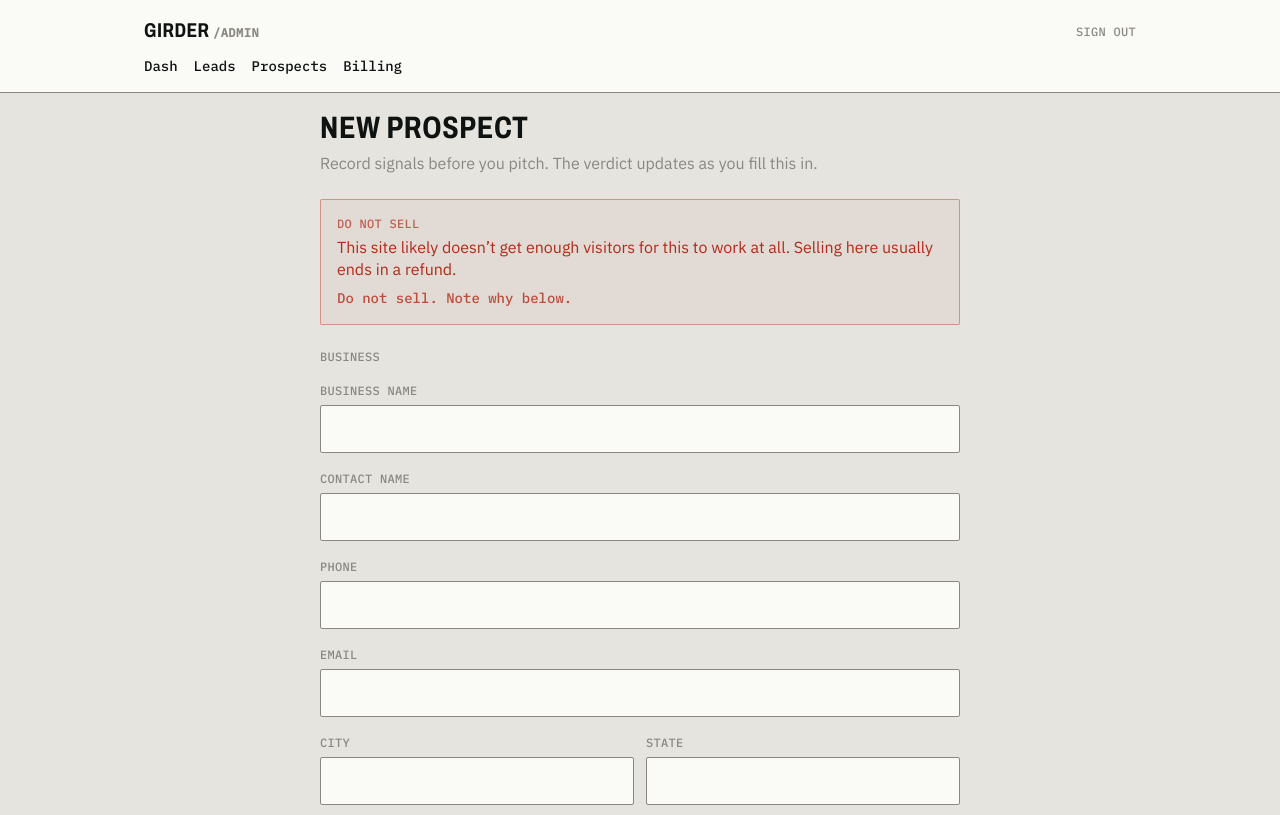
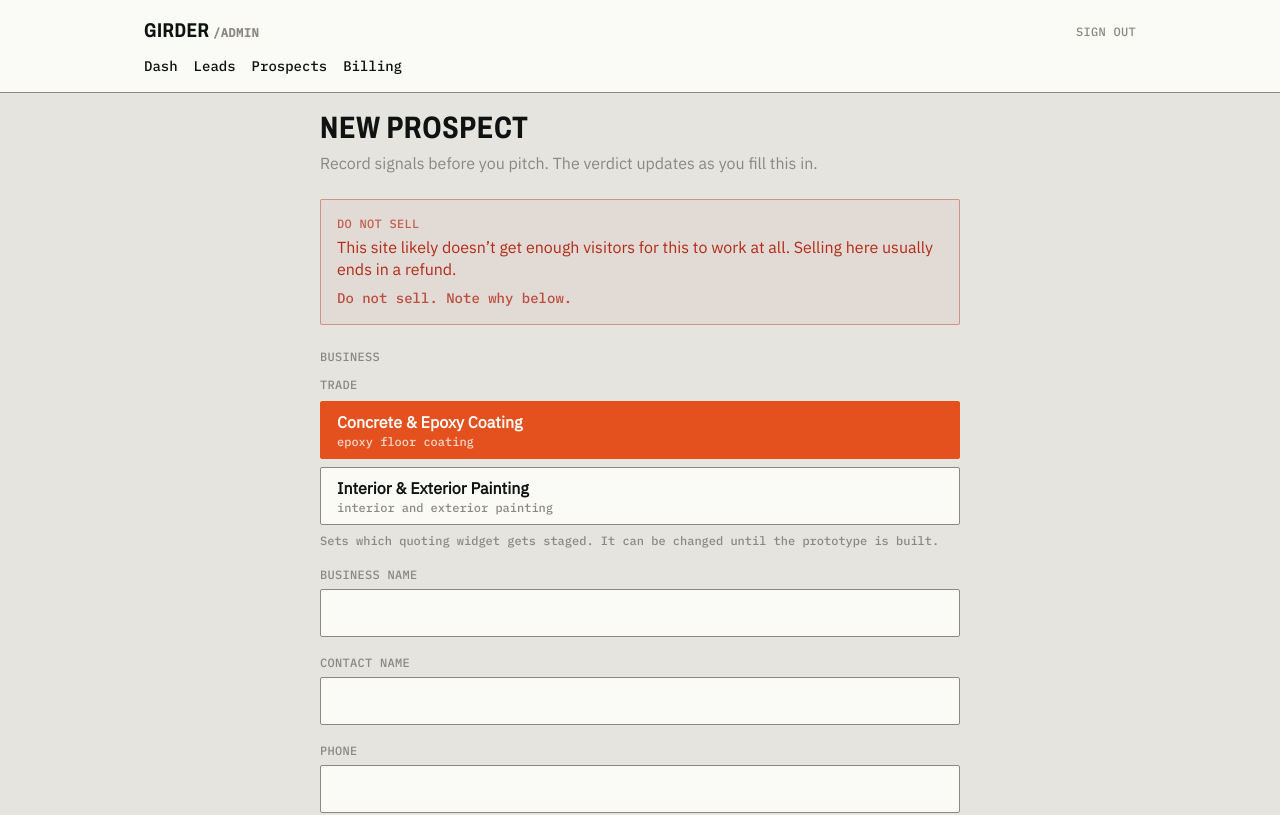
Before and after one commit to dawsennelsonv1-eng/nva-web-solutions, a Next.js app: page /admin/prospects/new in a window 1280 px wide. Shown: the top 815 px of the page. Built offline with nearby package versions, Linux system fonts and the light colour scheme; no server answers.

Commit message:
phase 11: painting live end to end

```diff
--- a/components/admin/ProspectForm.tsx
+++ b/components/admin/ProspectForm.tsx
@@ -5,6 +5,7 @@ import { useRouter } from 'next/navigation';
 import { scoreProspect, type ScorecardInput, type QualificationBand } from '@/lib/prospects/scorecard';
 import { upsertProspectAction } from '@/app/actions/prospects';
 import type { ProspectStatus } from '@/types';
+import { getRegisteredVerticals } from '@/lib/verticals/manifest';
 
 /**
  * components/admin/ProspectForm.tsx — the qualification scorecard as a
@@ -17,6 +18,22 @@ import type { ProspectStatus } from '@/types';
  * 360PX FIRST: single column throughout, no side-by-side layout, every
  * touch target at least 44px tall — this gets used mid-sales-call.
  */
+
+/**
+ * PHASE 11. Read from the registry rather than hardcoded, so this list can
+ * never disagree with what the product can actually build. A vertical that is
+ * not registered cannot be staged — which is the correct failure: it means the
+ * admin can only sell what the widget can quote.
+ *
+ * Computed at module scope, once. getRegisteredVerticals() is pure and the
+ * registry does not change at runtime, so there is nothing to recompute per
+ * render and nothing to put in state.
+ */
+const VERTICAL_OPTIONS = getRegisteredVerticals().map((v) => ({
+  id: v.id,
+  label: v.copy.adminVerticalLabel,
+  tradeNoun: v.copy.tradeNoun,
+}));
 
 const BAND_STYLE: Record<QualificationBand, string> = {
   strong: 'border-cure/40 bg-cure/5 text-cure',
@@ -42,7 +59,7 @@ export interface ProspectFormValues {
 
 const EMPTY: ProspectFormValues = {
   businessName: '', contactName: '', phone: '', email: '', city: '', state: '', websiteUrl: '',
-  vertical: 'epoxy', qualificationNotes: '', status: 'new',
+  vertical: VERTICAL_OPTIONS[0]?.id ?? 'epoxy', qualificationNotes: '', status: 'new',
   scorecard: {
     hasGoogleAds: false, googleReviewCount: 0, searchRank: 'unknown',
     estimatedMonthlyTraffic: 0, hasQuoteOrPricingTool: null, siteLooksAbandoned: null,
@@ -101,6 +118,39 @@ export function ProspectForm({ initial }: { initial?: ProspectFormValues }) {
 
       <fieldset className="space-y-3">
         <legend className="font-data text-xs uppercase tracking-wide text-rule">Business</legend>
+
+        <div className="space-y-2">
+          <span id="vertical-label" className="block font-data text-xs uppercase tracking-wide text-rule">
+            Trade
+          </span>
+          <div className="space-y-2" role="radiogroup" aria-labelledby="vertical-label">
+            {VERTICAL_OPTIONS.map((v) => {
+              const active = v.id === values.vertical;
+              return (
+                <button
+                  key={v.id}
+                  type="button"
+                  role="radio"
+                  aria-checked={active}
+                  onClick={() => setValues((s) => ({ ...s, vertical: v.id }))}
+                  className={
+                    'block min-h-[3rem] w-full rounded-milled border px-4 py-2 text-left transition-colors focus-visible:outline focus-visible:outline-2 focus-visible:outline-offset-2 ' +
+                    (active ? 'border-hazard bg-hazard text-sheet' : 'border-rule bg-sheet text-ink')
+                  }
+                >
+                  <span className="block font-body text-base font-semibold">{v.label}</span>
+                  <span className={'block font-data text-xs ' + (active ? 'text-sheet/80' : 'text-rule')}>
+                    {v.tradeNoun}
+                  </span>
+                </button>
+              );
+            })}
+          </div>
+          <p className="font-data text-xs text-rule">
+            Sets which quoting widget gets staged. It can be changed until the prototype is built.
+          </p>
+        </div>
+
         <Field label="Business name" value={values.businessName} onChange={(v) => setValues((s) => ({ ...s, businessName: v }))} required />
         <Field label="Contact name" value={values.contactName} onChange={(v) => setValues((s) => ({ ...s, contactName: v }))} />
         <Field label="Phone" type="tel" value={values.phone} onChange={(v) => setValues((s) => ({ ...s, phone: v }))} />
--- a/components/prototype/LaunchGate.tsx
+++ b/components/prototype/LaunchGate.tsx
@@ -4,6 +4,7 @@ import { useState, useEffect, useRef } from 'react';
 import dynamic from 'next/dynamic';
 import { track } from '@/lib/analytics.client';
 import type { WidgetConfig } from '@/components/widget/QuoteWidget';
+import type { StepDescriptor } from '@/lib/verticals/registry';
 import type { Surface } from '@/types';
 
 /**
@@ -46,6 +47,7 @@ export function LaunchGate({
   conditionModifiers,
   styleVariant,
   initialDegraded,
+  steps,
 }: {
   prototypeId: string;
   surface: Extract<Surface, 'prototype'>;
@@ -61,6 +63,12 @@ export function LaunchGate({
   conditionModifiers: { id: string; label: string }[];
   styleVariant: 'light' | 'dark-industrial';
   initialDegraded: { degraded: boolean; reason: string | null };
+  /**
+   * PHASE 11. Passed straight through. This component's whole job is keeping
+   * the widget bundle out of first paint, and a plain array of step
+   * descriptors is data, not code — forwarding it costs the LCP nothing.
+   */
+  steps?: StepDescriptor[];
 }) {
   const [launched, setLaunched] = useState(false);
   const evtCtx = { surface, mode: 'prototype' as const };
@@ -90,6 +98,7 @@ export function LaunchGate({
         conditionModifiers={conditionModifiers}
         styleVariant={styleVariant}
         initialDegraded={initialDegraded}
+        steps={steps}
       />
     );
   }
--- a/components/prototype/PrototypeExperience.tsx
+++ b/components/prototype/PrototypeExperience.tsx
@@ -8,6 +8,7 @@ import { analyzePhotoAction, persistQuoteAction, touchSessionAction } from '@/ap
 import { submitPrototypeLead } from '@/app/actions/prototypeLead';
 import { AnalysisDegradedSignal } from '@/lib/quote/machine';
 import type { QuoteComputation } from '@/lib/quote/pricing';
+import type { StepDescriptor } from '@/lib/verticals/registry';
 import type { DbDegradedReason, Surface } from '@/types';
 
 /**
@@ -44,6 +45,7 @@ export function PrototypeExperience({
   conditionModifiers,
   styleVariant,
   initialDegraded,
+  steps,
 }: {
   prototypeId: string;
   surface: Extract<Surface, 'prototype'>;
@@ -59,6 +61,14 @@ export function PrototypeExperience({
   conditionModifiers: { id: string; label: string }[];
   styleVariant: 'light' | 'dark-industrial';
   initialDegraded: { degraded: boolean; reason: string | null };
+  /**
+   * PHASE 11. The vertical module's declared questions. Optional so any caller
+   * that has not been updated still renders the Phase 4 flow rather than
+   * failing to compile — but PrototypeView always supplies it now, which is
+   * what makes a painting prototype ask about coats and prep instead of
+   * silently pricing as if it were a floor.
+   */
+  steps?: StepDescriptor[];
 }) {
   const [sessionId, setSessionId] = useState<string | null>(null);
   const usedAiRef = useRef(false);
@@ -95,6 +105,10 @@ export function PrototypeExperience({
       conditionModifierIds: res.hints.conditionModifierIds,
       handToUser: res.hints.handToUser,
       photoPath: res.photoPath ?? null,
+      // PHASE 11: the module's own inputs, keyed by its writesTo keys. The
+      // three fields above are a projection of this for Phase 4 components;
+      // this is the set that carries a painting prep level or coat count.
+      answers: res.hints.answers,
     };
   }
 
@@ -146,7 +160,7 @@ export function PrototypeExperience({
     // quote_step_viewed (which already fires for aggregate funnel analytics
     // across every surface). This one exists so Dawsen can query THIS
     // prototype_id's progress specifically, live, mid-phone-call.
-    const stepNumber = STEP_NUMBERS[args.step];
+    const stepNumber = stepNumberFor(args.step, steps);
     if (stepNumber && !stepReachedRef.current.has(stepNumber)) {
       stepReachedRef.current.add(stepNumber);
       track('prototype_step_reached', { step: stepNumber }, { surface, mode: 'prototype', sessionId: sessionId as string, prototypeId });
@@ -173,6 +187,7 @@ export function PrototypeExperience({
         conditionModifiers,
         contractorName,
         contractorPhone,
+        steps,
       }}
       ports={{
         analyze: analyzeAdapter,
@@ -191,3 +206,26 @@ const STEP_NUMBERS: Record<string, number> = {
   capture: 4, unlocked: 4,
   degraded_capture: 4, degraded_acknowledged: 4,
 };
+
+/**
+ * "How far he got", as a number from 1 to 4, for ANY vertical.
+ *
+ * The table above is epoxy's five step ids and nothing else, which was correct
+ * when epoxy was the only trade. Painting's plan has ids the table has never
+ * heard of ('area', 'coats', 'prep'), and an unmapped id means the event never
+ * fires — the admin watching a live prototype mid-phone-call would see a
+ * painting visitor simply stop reporting progress.
+ *
+ * So: known ids keep their exact Phase 8 numbers, and anything else is placed
+ * by its POSITION in the declared plan, squeezed into buckets 1-3 with the
+ * terminals still at 4. Coarse on purpose — the question this answers is "did
+ * he get near the end", not "which control did he touch".
+ */
+function stepNumberFor(step: string, steps: StepDescriptor[] | undefined): number | undefined {
+  const known = STEP_NUMBERS[step];
+  if (known) return known;
+  if (!steps || steps.length === 0) return undefined;
+  const idx = steps.findIndex((s) => s.id === step);
+  if (idx < 0) return undefined;
+  return 1 + Math.min(2, Math.floor((idx * 3) / steps.length));
+}
--- a/components/prototype/PrototypeView.tsx
+++ b/components/prototype/PrototypeView.tsx
@@ -83,6 +83,7 @@ export function PrototypeView({ resolved }: { resolved: ResolvedPrototype }) {
             id: f.id, label: f.label, tierKey: f.tierKey, colours: f.colours,
           }))}
           surfaceTypes={vertical.surfaceTypes}
+          steps={vertical.steps}
           conditionModifiers={rawConditionModifiers.map((m) => ({ id: m.id, label: m.label }))}
           styleVariant={styleVariant}
           initialDegraded={{ degraded: entitlement.degraded, reason: entitlement.degradedReason }}
--- a/lib/verticals/manifest.ts
+++ b/lib/verticals/manifest.ts
@@ -1,5 +1,6 @@
 import { registerVertical, listVerticals } from '@/lib/verticals/registry';
 import { epoxyVertical } from '@/lib/verticals/epoxy';
+import { paintingVertical } from '@/lib/verticals/painting';
 
 /**
  * THE ONE REGISTRATION POINT. This file belongs to the vertical surface, not
@@ -11,14 +12,13 @@ import { epoxyVertical } from '@/lib/verticals/epoxy';
  * Idempotent on purpose: Next.js dev-mode HMR and route-level re-imports may
  * evaluate modules more than once per process.
  *
- * PAINTING IS TEMPORARILY OUT. The Phase 1 stub satisfied the v1 contract and
- * cannot satisfy v2, and an unbuilt module is worse than an absent one — an
- * admin dropdown listing a vertical that cannot price is a broken promise on a
- * contractor's screen. The real module lands in the next Phase 11 turn and
- * restores these two lines:
- *
- *   import { paintingVertical } from '@/lib/verticals/painting';
- *   registerVertical(paintingVertical);
+ * PAINTING IS LIVE as of Phase 11. It was deliberately held out of this file
+ * for several pushes while the module could price but the widget could not yet
+ * render its questions — an admin dropdown offering a vertical that cannot
+ * quote is a broken promise on a contractor's screen, and the public hub reads
+ * its live-verticals count straight off this registry. It is registered here
+ * only now that PrototypeView -> LaunchGate -> PrototypeExperience threads the
+ * declared step plan all the way to the widget.
  */
 
 let registered = false;
@@ -27,6 +27,7 @@ export function ensureVerticalsRegistered(): void {
   if (registered) return;
   registered = true;
   registerVertical(epoxyVertical);
+  registerVertical(paintingVertical);
 }
 
 export function getRegisteredVerticals() {
```
